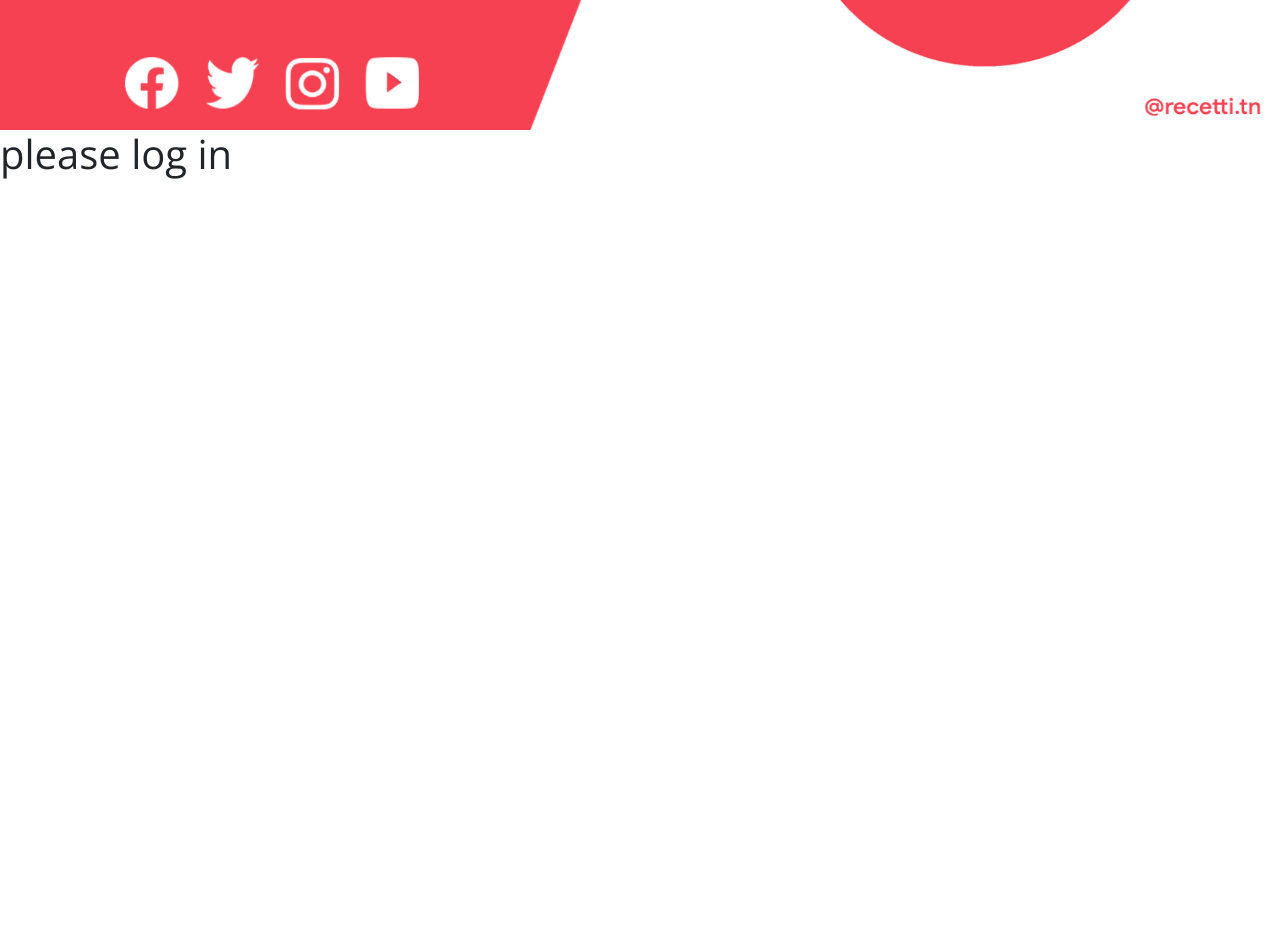
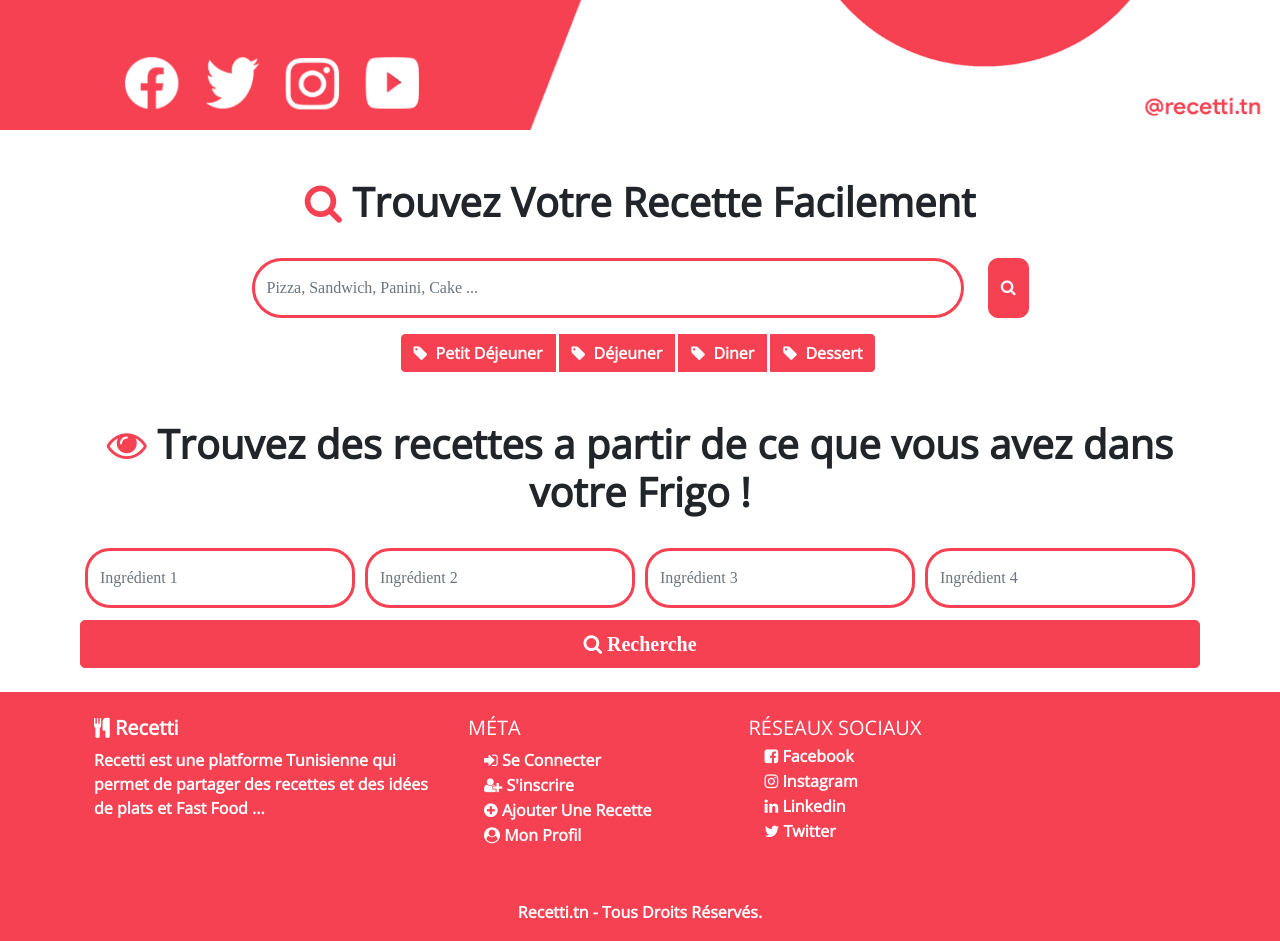
Before and after one commit to azizbecha/recetti-web, a React (Create React App) app: page / in a window 1280 px wide. Shown: the part 440-1381 px from the top of the page. Before the commit the page ends 800 px from the top, so only its background shows below. Built offline with nearby package versions, Linux system fonts and the light colour scheme.

Commit message:
:heavy_plus_sign: Added Some cComponents to the Home page

```diff
--- a/public/index.html
+++ b/public/index.html
@@ -1,6 +1,8 @@
 <!DOCTYPE html>
 <html lang="en">
   <head>
+    <link rel="stylesheet" href="https://cdnjs.cloudflare.com/ajax/libs/font-awesome/4.7.0/css/font-awesome.min.css">
+
     <meta charset="utf-8" />
     <link rel="icon" href="%PUBLIC_URL%/favicon.ico" />
     <meta name="viewport" content="width=device-width, initial-scale=1" />
--- a/src/App.js
+++ b/src/App.js
@@ -7,10 +7,10 @@ import {
   useRouteMatch,
   useParams
 } from "react-router-dom";
-//import logo from './logo.svg';
+
+import 'bootstrap/dist/css/bootstrap.min.css';
 import './App.css';
-//import PrimaryBtn from './components/styles/Styles';
-import 'bootstrap/dist/css/bootstrap.min.css';
+import './index.css';
 import {Container} from 'react-bootstrap'
 import MainCarousel from './components/MainCarousel'
 import NavBar from "./components/Navbar";
@@ -21,19 +21,23 @@ export default function App() {
 
       <Router>
           <Switch>
+
+          <Route path="/">
+            <NavBar />
+              <MainCarousel />
+              <Home />
+              <Footer />
+            </Route>
+
             <Route path="/about">
-            <NavBar />
-              <About />
+              <NavBar />
+               <About />
             </Route>
+
             <Route path="/topics">
               <Topics />
             </Route>
-            <Route path="/">
-            <NavBar />
-   <MainCarousel />
 
-              <Home />
-            </Route>
           </Switch>
 
       </Router>
--- a/src/components/Home.js
+++ b/src/components/Home.js
@@ -7,11 +7,11 @@ import {
     useRouteMatch,
     useParams
   } from "react-router-dom";
-import '../App.css';
+
 import 'bootstrap/dist/css/bootstrap.min.css';
 import {Container} from 'react-bootstrap'
-import MainCarousel from './MainCarousel'
-import NavBar from "./Navbar";
+import '../index.css';
+import '../App.css';
 import firebase from "firebase/app";
 import "firebase/firestore";
 import "firebase/storage";
@@ -25,12 +25,55 @@ export default class Home extends React.Component {
       document.title = 'Recetti';
     }
     render() {
-        if (user) {
-           return <h1>hello {user}</h1>
-          }
-          else {
-              return <h1>please log in</h1>
-          }
+        return (
+
+           <Container>
+              <center>
+                <br /> <br />
+                  <h1 class="font-weight-bold">
+                    <i class="fa fa-search" style={{color: '#f64152'}} aria-hidden="true"></i> Trouvez Votre Recette Facilement</h1>
+         <br />
+         <form class="form-group" action="search" method="get" style={{width:'70%'}}>
+
+
+  <div class="input-group mb-3">
+  <input class="form-control search_form" style={{borderRadius:'30px'}} name="query" type="text" placeholder="Pizza, Sandwich, Panini, Cake ..." />
+  <div class="input-group-append ml-4">
+    <button class="btn btn-primary" style={{borderRadius:'10px'}} type="submit"><i class="fa fa-search"></i></button>
+  </div>
+</div>
+        </form>
+        <div class="btn-group font-weight-bold">
+    <a href="categorie?c=Petit Déjeuner" class="btn btn-primary mr-1 font-weight-bold"><i class="fa fa-tag"></i>&nbsp; Petit Déjeuner</a>
+    <a href="categorie?c=Déjeuner" class="btn btn-primary mr-1 font-weight-bold"><i class="fa fa-tag"></i>&nbsp; Déjeuner</a>
+    <a href="categorie?c=Diner" class="btn btn-primary mr-1 font-weight-bold"><i class="fa fa-tag"></i>&nbsp; Diner</a>
+    <a href="categorie?c=Dessert" class="btn btn-primary mr-1 font-weight-bold"><i class="fa fa-tag"></i>&nbsp; Dessert</a>
+  </div>
+
+              <br /> <br /> <br />
+                <h1 class="font-weight-bold"><i style={{color: '#f64152'}} class="fa fa-eye"></i> Trouvez des recettes a partir de ce que vous avez dans votre Frigo !</h1>
+ <br /> <form method="GET" action="search">
+  <div class="form-row">
+    <div class="col">
+      <input type="text" class="form-control search_form" style={{width:'100%'}} name="ing1" placeholder="Ingrédient 1" />
+    </div>
+    <div class="col">
+      <input type="text" class="form-control search_form" style={{width:'100%'}} name="ing2" placeholder="Ingrédient 2" />
+    </div>
+    <div class="col">
+      <input type="text" class="form-control search_form" style={{width:'100%'}} name="ing3" placeholder="Ingrédient 3" />
+    </div>
+    <div class="col">
+      <input type="text" class="form-control search_form" style={{width:'100%'}} name="ing4" placeholder="Ingrédient 4" />
+    </div>
+    <br /><br /><br />
+    <button type="submit" class="btn btn-primary btn-block btn-lg font-weight-bold"><i class="fa fa-search"></i> Recherche</button>
+  </div>
+</form>
+                </center>
+                <br />
+           </Container>
+        )
     }
 
 }
```
Also changed, not shown: src/logo.svg (deleted).
